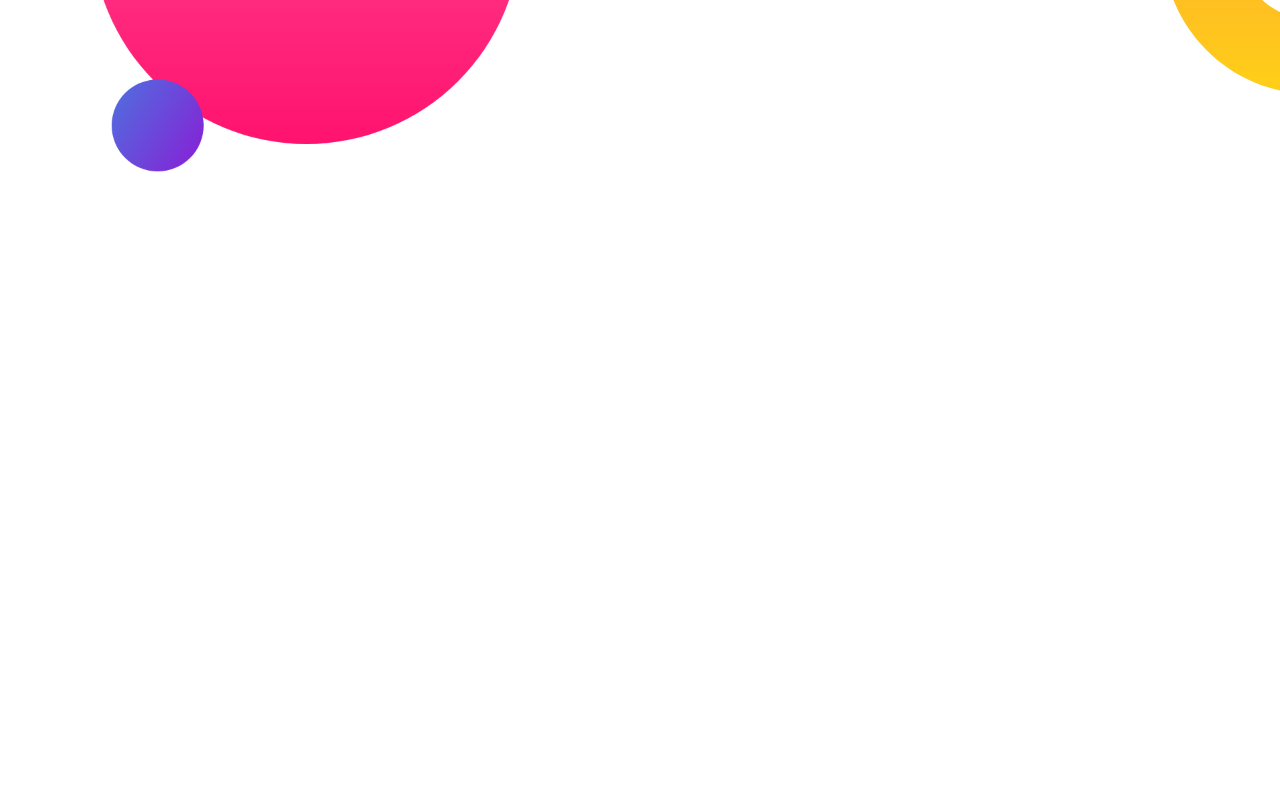
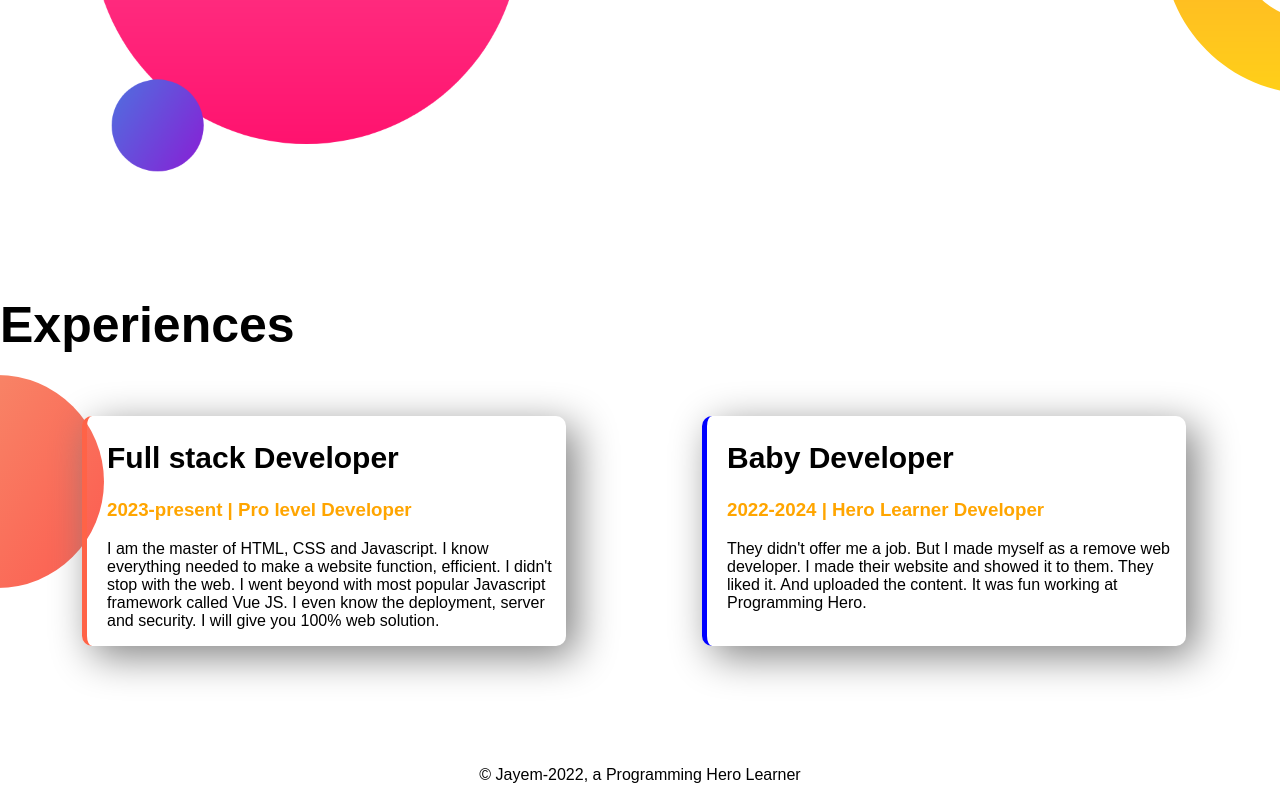
Before and after one commit to amJayem/developer-portfolio, a plain HTML site: page index.html in a window 1280 px wide. Shown: the part 922-1722 px from the top of the page. Before the commit the page ends 1218 px from the top, so only its background shows below. Drawn offline with Linux system fonts and the light colour scheme; a web font is replaced by a local one.

Commit message:
experience area and footer added

```diff
--- a/index.html
+++ b/index.html
@@ -13,7 +13,7 @@
 </head>
 <body>
 
-    <section class="top-banner">
+    <section class="top-banner flexible-container">
         <div class="half-width">
             <h1>Welcome to </h1>
             <h1> <span class="orange-color">Jayem</span> World</h1>
@@ -28,7 +28,7 @@
         </div>
     </section>
 
-    <section class="dream-area">
+    <section class="dream-area flexible-container">
 
         <div class="half-width">
             <img  src="/images/my-bg2.png" alt="">
@@ -40,7 +40,28 @@
 
             <a class="link-button" href="https://www.linkedin.com/in/amjayem/" target="_blank">Download Resume</a>
         </div>
+    </section>
 
+    <section class="experience-area">
+        <h1>Experiences</h1>
+
+        <div class="flexible-container">
+            <div id="full-stack-dev" class="experience-item">
+                <h2>Full stack Developer</h2>
+                <h3 class="orange-color">2023-present | Pro level Developer</h3>
+                <p>I am the master of HTML, CSS and Javascript. I know everything needed to make a website function, efficient. I didn't stop with the web. I went beyond with most popular Javascript framework called Vue JS. I even know the deployment, server and security. I will give you 100% web solution.</p>
+            </div>
+
+            <div id="baby-web-dev" class="experience-item">
+                <h2>Baby Developer</h2>
+                <h3 class="orange-color">2022-2024 | Hero Learner Developer</h3>
+                <p>They didn't offer me a job. But I made myself as a remove web developer. I made their website and showed it to them. They liked it. And uploaded the content. It was fun working at Programming Hero.</p>
+            </div>
+        </div>
     </section>
 </body>
+
+<footer>
+    <p>© Jayem-2022, a Programming Hero Learner</p>
+</footer>
 </html>
--- a/style.css
+++ b/style.css
@@ -7,11 +7,15 @@ body{
 h1{
     font-size: 50px;
 }
+h2{
+    font-size: 30px;
+}
+
 .orange-color{
     color: orange;
 }
 
-section{
+.flexible-container{
     display: flex;
     margin-bottom: 100px;
     padding: 20px;
@@ -45,3 +49,30 @@ section{
     background-repeat: no-repeat;
     background-position: right;
 }
+
+.experience-area{
+    background-image: url('images/exp-bg.png');
+    background-repeat: no-repeat;
+    background-position: left;
+}
+
+.experience-item{
+    width: 40%;
+    margin-left: 5%;
+    margin-right: 6%;
+    padding-left: 20px;
+    border-radius: 10px;
+    box-shadow: 10px 10px 40px gray;
+}
+
+#full-stack-dev{
+    border-left: 5px solid tomato;
+}
+
+#baby-web-dev{
+    border-left: 5px solid blue;
+}
+
+footer{
+    text-align: center;
+}
```
